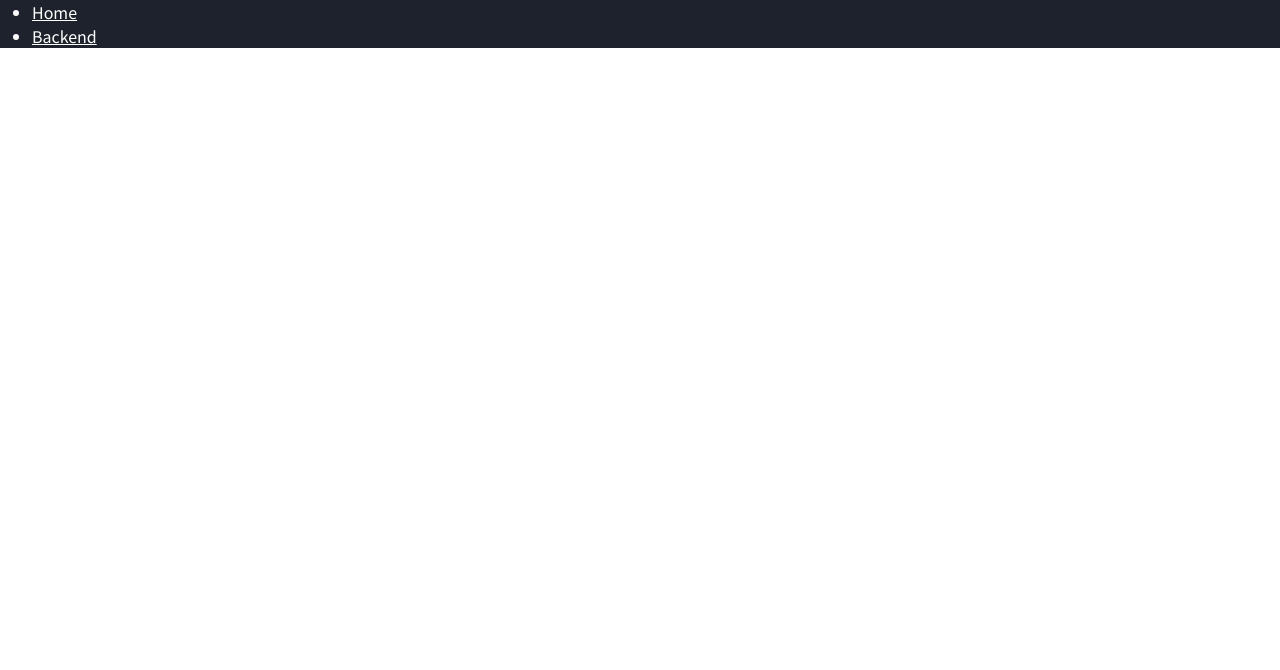
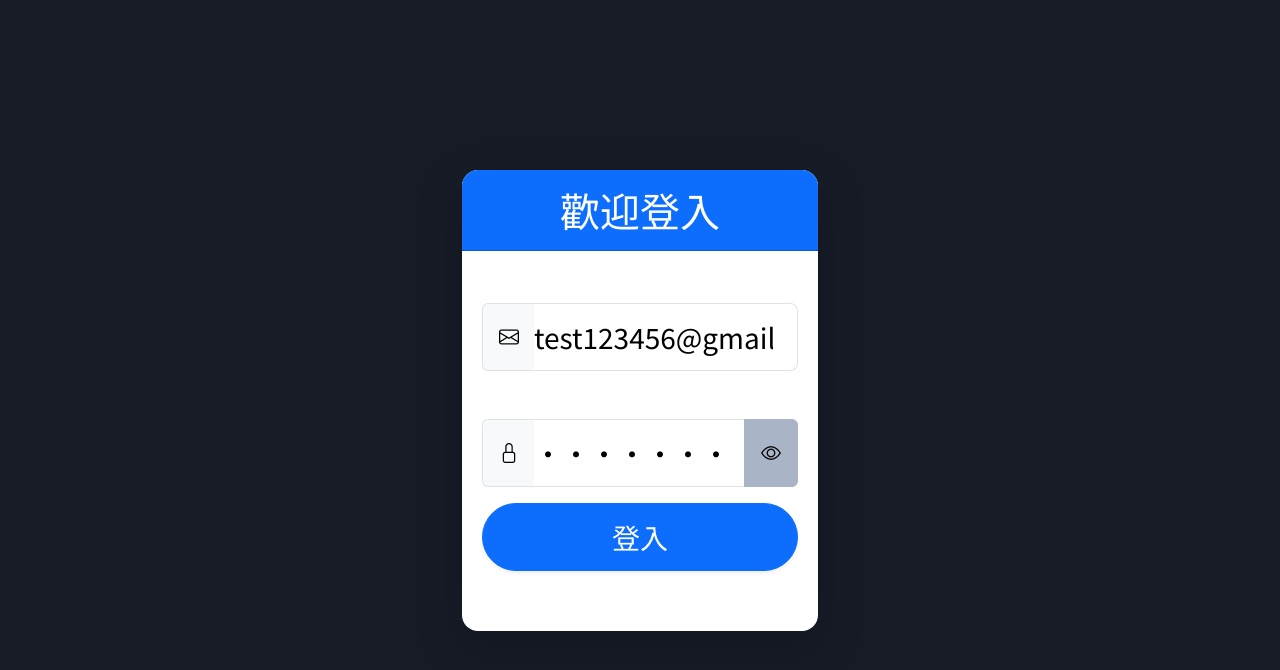
Before and after one commit to Glenyaochih/React-Ocean-Wing, a React (Vite) app: page / in a window 1280 px wide. Shown: the top 670 px of the page. Built offline with nearby package versions, Linux system fonts and the light colour scheme.

Commit message:
login 登入頁

```diff
--- a/src/pages/Home.jsx
+++ b/src/pages/Home.jsx
@@ -1,18 +1,92 @@
-import { Link } from 'react-router-dom'
-import React from 'react'
+import React, { useState } from 'react'
+import axios from 'axios'
+import { useNavigate } from 'react-router-dom'
 
-function Home() {
+const Home = () => {
+	const [email, setEmail] = useState('test123456@gmail.com')
+	const [password, setPassword] = useState('test123456')
+	const [error, setError] = useState('')
+	const [showPassword, setShowPassword] = useState(false)
+	const navigate = useNavigate()
+
+	const handleLogin = async e => {
+		e.preventDefault()
+
+		try {
+			const response = await axios.post(`${import.meta.env.VITE_BACKEND_HOST}/api/auth/sign_in`, {
+				email,
+				password,
+			})
+
+			console.log('Login successful', response.data)
+			navigate('/backend')
+		} catch (err) {
+			setError('登入失敗：' + (err.response?.data?.message || '未知錯誤'))
+			console.error('Login error', err)
+		}
+	}
+
 	return (
-		<nav>
-			<ul>
-				<li>
-					<Link to="/">Home</Link>
-				</li>
-				<li>
-					<Link to="/backend">Backend</Link>
-				</li>
-			</ul>
-		</nav>
+		<div className="bg-primary-400 min-vh-100 d-flex align-items-center">
+			<div className="container">
+				<div className="row justify-content-center">
+					<div className="col-md-6 col-lg-4">
+						<div className="card shadow-lg border-0 rounded-4 overflow-hidden">
+							<div className="card-header bg-primary text-white text-center py-4">
+								<h2 className="mb-0">歡迎登入</h2>
+							</div>
+							<div className="card-body p-5">
+								<form onSubmit={handleLogin}>
+									<div className="mb-4">
+										<label htmlFor="email" className="form-label text-muted ">
+											電子郵件
+										</label>
+										<div className="input-group">
+											<span className="input-group-text bg-light border-end-0">
+												<i className="bi bi-envelope text-black"></i>
+											</span>
+											<input type="email" className="form-control form-control-lg border-start-0 ps-0 text-black" id="email" value={email} onChange={e => setEmail(e.target.value)} placeholder="輸入您的電子郵件" required />
+										</div>
+									</div>
+									<div className="mb-4">
+										<label htmlFor="password" className="form-label text-muted">
+											密碼
+										</label>
+										<div className="input-group">
+											<span className="input-group-text bg-light border-end-0">
+												<i className="bi bi-lock text-black"></i>
+											</span>
+											<input type={showPassword ? 'text' : 'password'} className="form-control form-control-lg border-start-0 ps-0 text-black" id="password" value={password} onChange={e => setPassword(e.target.value)} placeholder="輸入您的密碼" required />
+											<button type="button" className="btn btn-primary-300" onClick={() => setShowPassword(!showPassword)}>
+												<i className={`bi ${showPassword ? 'bi-eye-slash' : 'bi-eye'} text-black`}></i>
+											</button>
+										</div>
+									</div>
+
+									{error && (
+										<div className="alert alert-danger mb-4" role="alert">
+											{error}
+										</div>
+									)}
+
+									<div className="d-grid">
+										<button type="submit" className="btn btn-primary btn-lg rounded-pill shadow-sm">
+											登入
+										</button>
+									</div>
+								</form>
+
+								<div className="text-center mt-4">
+									<a href="#" className="text-muted text-decoration-none small">
+										忘記密碼？
+									</a>
+								</div>
+							</div>
+						</div>
+					</div>
+				</div>
+			</div>
+		</div>
 	)
 }
 
--- a/src/pages/backend.jsx
+++ b/src/pages/backend.jsx
@@ -270,7 +270,7 @@ const ProductTable = ({ selectedProductIds, onProductSelect, handleDeleteClick }
 				<table className="table rounded-table table-hover">
 					<thead>
 						<tr>
-							<th></th>
+							<th style={{ minWidth: '80px', width: '80px' }}></th>
 							<th style={{ minWidth: '120px', width: '120px' }}>商品編號</th>
 							<th style={{ minWidth: '180px', width: '200px' }}>商品名稱</th>
 							<th style={{ minWidth: '180px', width: '180px' }}>類型</th>
```
